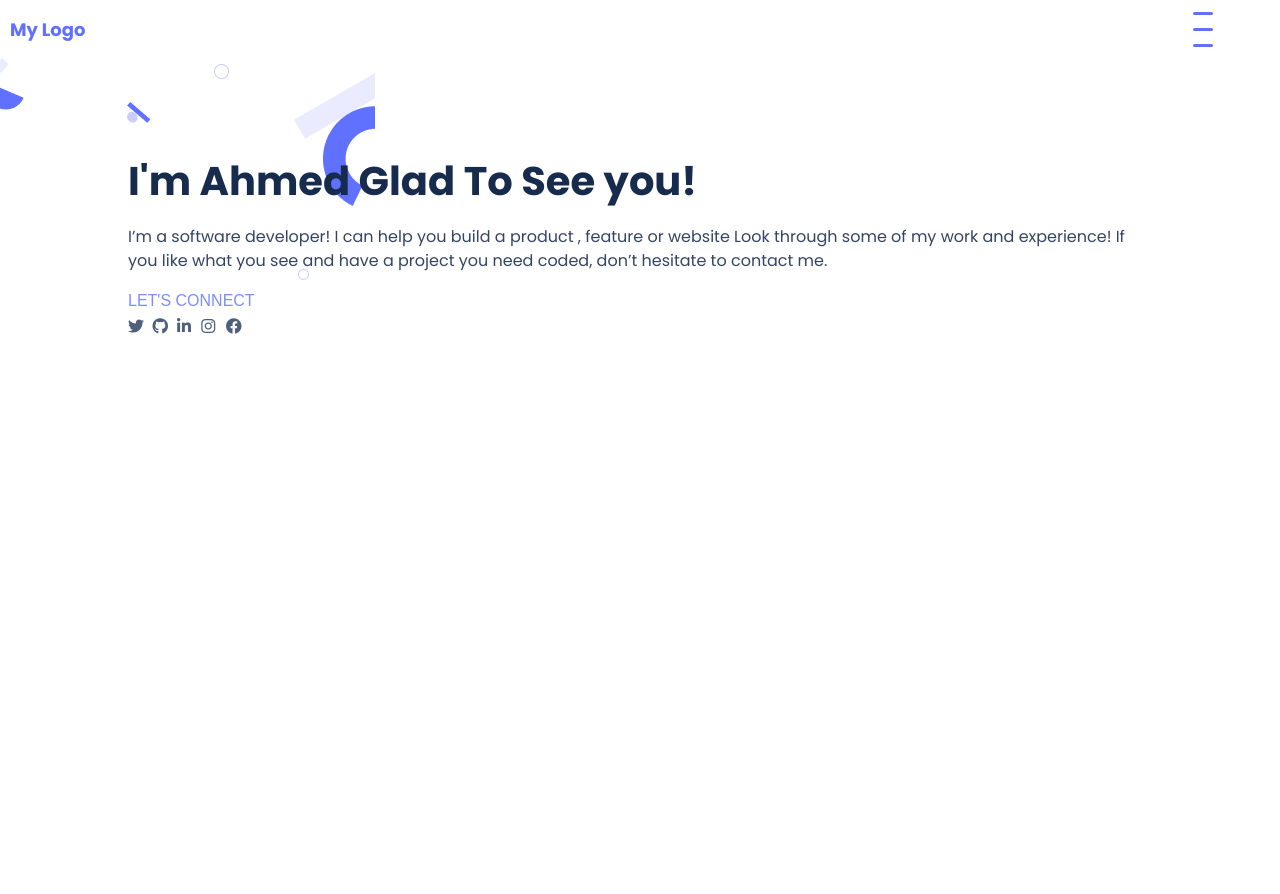
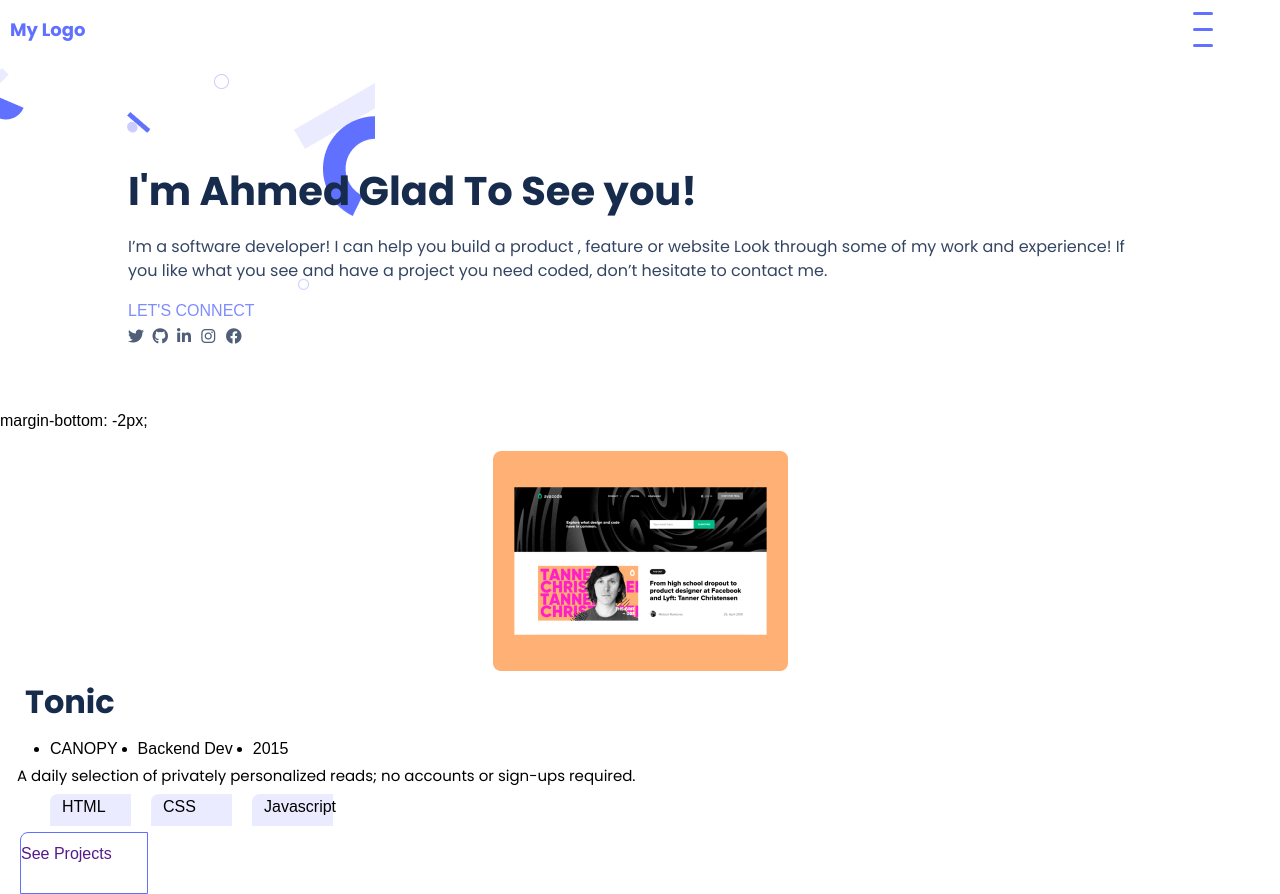
Before and after one commit to AhmedRaza-109/Portfolio, a website: page index.html in a window 1280 px wide. Before the commit the page ends 800 px from the top, so only its background shows below. Drawn offline with Linux system fonts and the light colour scheme.

Commit message:
first changes of second page

```diff
--- a/index.html
+++ b/index.html
@@ -1,19 +1,24 @@
 <!DOCTYPE html>
 <html lang="en">
-
   <head>
-  <meta charset="UTF-8">
-  <meta name="viewport" content="width=device-width, initial-scale=1.0">
+    <meta charset="UTF-8" />
+    <meta name="viewport" content="width=device-width, initial-scale=1.0" />
     <title>Portfolio</title>
-  <link rel="stylesheet" href="styles.css">
-  <link rel="stylesheet" href="https://cdnjs.cloudflare.com/ajax/libs/font-awesome/6.4.2/css/all.min.css">
-  <link rel="preconnect" href="https://fonts.googleapis.com">
-<link rel="preconnect" href="https://fonts.gstatic.com" crossorigin>
-<link href="https://fonts.googleapis.com/css2?family=Poppins:ital,wght@0,100;0,200;0,300;0,400;0,500;0,600;0,700;0,800;0,900;1,100;1,200;1,300;1,400;1,500;1,600;1,700;1,800;1,900&display=swap" rel="stylesheet">
+    <link rel="stylesheet" href="styles.css" />
+    <link
+      rel="stylesheet"
+      href="https://cdnjs.cloudflare.com/ajax/libs/font-awesome/6.4.2/css/all.min.css"
+    />
+    <link rel="preconnect" href="https://fonts.googleapis.com" />
+    <link rel="preconnect" href="https://fonts.gstatic.com" crossorigin />
+    <link
+      href="https://fonts.googleapis.com/css2?family=Poppins:ital,wght@0,100;0,200;0,300;0,400;0,500;0,600;0,700;0,800;0,900;1,100;1,200;1,300;1,400;1,500;1,600;1,700;1,800;1,900&display=swap"
+      rel="stylesheet"
+    />
   </head>
 
   <body>
-  <div >
+    <div>
       <header class="header">
         <a href="#" class="logo">My Logo</a>
         <nav>
@@ -27,7 +32,12 @@
       <main>
         <section class="body">
           <h1>I'm Ahmed Glad To See you!</h1>
-      <p>I’m a software developer! I can help you build a product , feature or website Look through some of my work and experience! If you like what you see and have a project you need coded, don’t hesitate to contact me.</p>
+          <p>
+            I’m a software developer! I can help you build a product , feature
+            or website Look through some of my work and experience! If you like
+            what you see and have a project you need coded, don’t hesitate to
+            contact me.
+          </p>
           <a href="#">LET'S CONNECT</a>
           <div>
             <i class="fa-brands fa-twitter"></i>
@@ -39,7 +49,35 @@
         </section>
       </main>
     </div>
-
+    margin-bottom: -2px;
+    <section class="sec">
+      <img src="./Snapshoot Portfolio.png" alt="" />
+      <div>
+        <div class="sec-div-f">
+          <h1>Tonic</h1>
+          <ul>
+            <li>CANOPY</li>
+            <li>Backend Dev</li>
+            <li>2015</li>
+          </ul>
+        </div>
+        <div class="sec-div-s">
+          <p>
+            A daily selection of privately personalized reads; no accounts or
+            sign-ups required.
+          </p>
+        </div>
+        <div class="sec-div-t">
+          <ul>
+            <li>HTML</li>
+            <li>CSS</li>
+            <li>Javascript</li>
+          </ul>
+        </div>
+        <div class="sec-div-fo">
+          <a href="">See Projects</a>
+        </div>
+      </div>
+    </section>
   </body>
-
 </html>
--- a/styles.css
+++ b/styles.css
@@ -9,6 +9,7 @@ body {
     background-image: url('/background1.png');
     background-repeat: no-repeat;
     padding: 5% 10%;
+    margin-top: 10px;
   }
 
   .header {
@@ -79,4 +80,89 @@ body {
     margin-top: 5px;
     color: #505f79;
   }
+  .sec{
+    display: grid;
+    grid-template-columns: 100%;
+    grid-template-rows:  50% 50%;
+    margin: auto;
+    margin-top: 20px;
+  }
+  .sec img{
+    width: 295px;
+    height: 220px;
+    margin: auto;
+    gap: 0px;
+    border-radius: 8px 0px 0px 0px;
+    opacity: 0px;
+  }
+  .sec div{
+    display: flex;
+    flex-direction: column;
+    margin: -10px 0 0 0;
+    width: 295pxpx;
+    height: 288pxpx;
+    opacity: 0px;
+
+  }
+  .sec-div-f{
+    display: flex;
+
+  }
+  .sec-div-f h1{
+        font-family: Poppins;
+        font-size: 32px;
+        font-weight: 700;
+        color: #172B4D;
+        margin-left: 25px;
+        margin-bottom: -2px;
+  }
+  .sec-div-f ul{
+    display: flex;
+    justify-content:start;
+
+  }
+  .sec-div-f ul li{
+    margin: 0px 10px;
+  }
+  .sec-div-s p{
+
+     font-family: Poppins;
+     font-size: 15px;
+     font-weight: 400;
+     line-height: 24px;
+     text-align: left;
+     margin: 0px 17px;
+
+  }
+  .sec-div-t ul{
+    display: flex;
+    flex-direction: row;
+    justify-content: start;
+  }
+  .sec-div-t ul li{
+    width: 57px;
+    height: 24px;
+    padding: 4px 12px 4px 12px;
+    gap: 0px;
+    background-color: #EBEBFF;
+    border-radius: 8px 0px 0px 0px;
+    opacity: 0px;
+    margin:  0 10px;
+    list-style: none;
+
+  }
+  .sec-div-fo a{
+    width: 126px;
+    height: 48px;
+    top: 12px;
+    padding: 12px 0px 0px 0px;
+    gap: 10px;
+    border-radius: 8px 0px 0px 0px;
+    border: 1px solid #6070FF;
+    opacity: 0px;
+    text-decoration: none;
+    margin-left: 20px;
+
+  }
+
 }
```
Also changed, not shown: Snapshoot Portfolio.png (added). Lines whose indentation alone changed are shown as unchanged.
